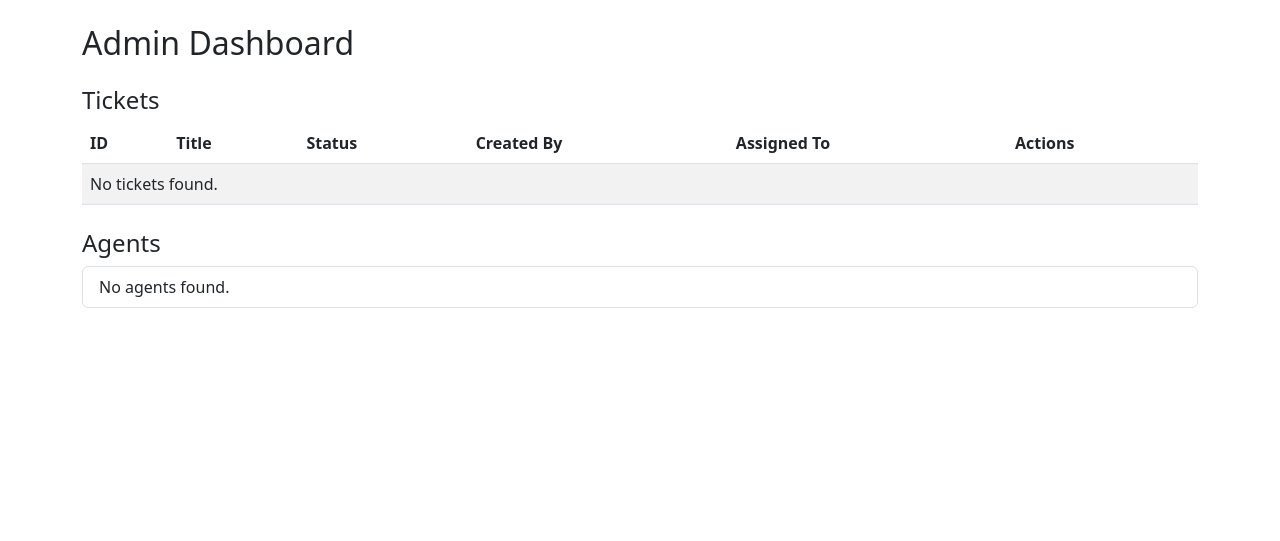
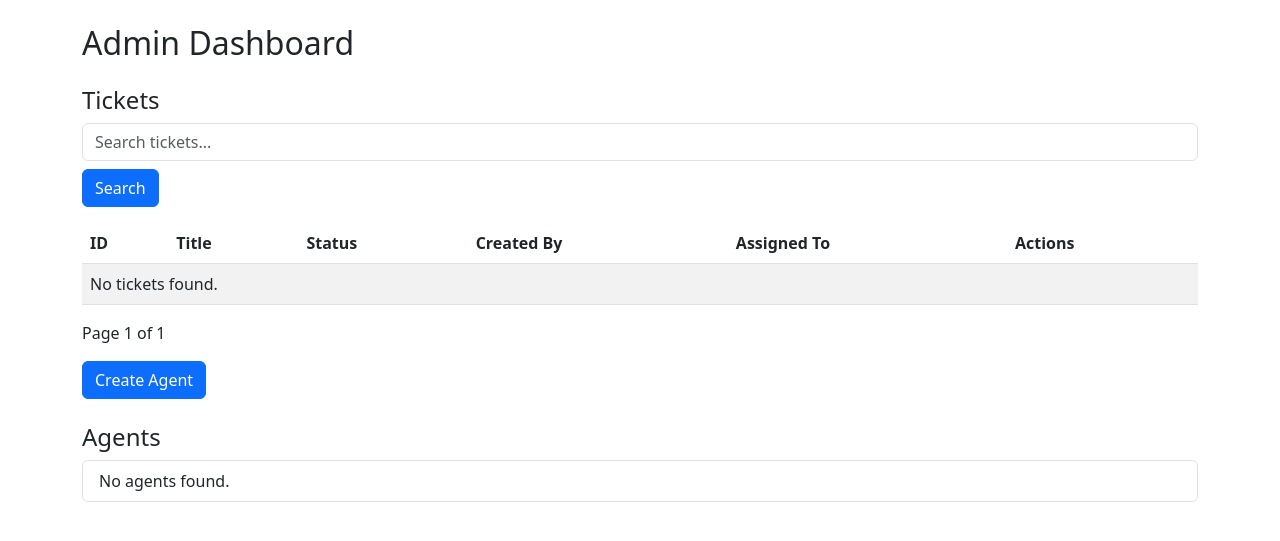
Before and after one commit to olapuajay/helpdesk_mini, a Django app: page /dashboard/ in a window 1280 px wide. Shown: the part 56-597 px from the top of the page. Run offline with Django 5.2, Linux system fonts and the light colour scheme; a user stored in the database is signed in; data comes from the database, SQL or seed files in the repository; both versions use the stored data as it was after the commit; data that the repository does not hold is empty.

Commit message:
Implement user role management and agent creation functionality; update pagination and search features in dashboards

```diff
--- a/accounts/models.py
+++ b/accounts/models.py
@@ -1,14 +1,27 @@
-from django.contrib.auth.models import AbstractUser
+from django.contrib.auth.models import AbstractUser, BaseUserManager
 from django.db import models
 
-# Create your models here.
+class UserManager(BaseUserManager):
+    def create_user(self, username, email=None, password=None, role="user", **extra_fields):
+        if not username:
+            raise ValueError("Username is required")
+        email = self.normalize_email(email)
+        user = self.model(username=username, email=email, role=role, **extra_fields)
+        user.set_password(password)
+        user.save(using=self._db)
+        return user
+
+    def create_superuser(self, username, email=None, password=None, **extra_fields):
+        extra_fields.setdefault("is_staff", True)
+        extra_fields.setdefault("is_superuser", True)
+        return self.create_user(username, email, password, role="admin", **extra_fields)
+
 class User(AbstractUser):
-  ROLE_CHOICES = (
-    ("user", "User"),
-    ("agent", "Agent"),
-    ("admin", "Admin"),
-  )
-  role = models.CharField(max_length=10, choices=ROLE_CHOICES, default="user")
+    ROLE_CHOICES = (
+        ("user", "User"),
+        ("agent", "Agent"),
+        ("admin", "Admin"),
+    )
+    role = models.CharField(max_length=10, choices=ROLE_CHOICES, default="user")
 
-  def __str__(self):
-    return f"{self.username} ({self.role})"
+    objects = UserManager()
--- a/core/pagination.py
+++ b/core/pagination.py
@@ -2,7 +2,7 @@ from rest_framework.pagination import LimitOffsetPagination
 from rest_framework.response import Response
 
 class TicketLimitOffsetPagination(LimitOffsetPagination):
-  default_limit = 10
+  default_limit = 5
   max_limit = 50
 
   def get_paginated_response(self, data):
--- a/templates/admin/dashboard.html
+++ b/templates/admin/dashboard.html
@@ -3,6 +3,12 @@
 {% block content %}
 <h2>Admin Dashboard</h2>
 <h4 class="mt-4">Tickets</h4>
+
+<form method="get" class="mb-3">
+  <input type="text" name="q" placeholder="Search tickets..." value="{{ query }}" class="form-control" />
+  <button type="submit" class="btn btn-primary mt-2">Search</button>
+</form>
+
 <table class="table table-striped">
     <thead>
         <tr>
@@ -40,12 +46,27 @@
     </tbody>
 </table>
 
+<div class="pagination my-3">
+  {% if tickets.has_previous %}
+    <a href="?page={{ tickets.previous_page_number }}" class="btn btn-secondary">Previous</a>
+  {% endif %}
+
+  <span>Page {{ tickets.number }} of {{ tickets.paginator.num_pages }}</span>
+
+  {% if tickets.has_next %}
+    <a href="?page={{ tickets.next_page_number }}" class="btn btn-secondary">Next</a>
+  {% endif %}
+</div>
+
+<a href="{% url 'create_agent' %}" class="btn btn-primary">Create Agent</a>
+
 <h4 class="mt-4">Agents</h4>
-<ul class="list-group">
+<ul class="list-group mb-4">
     {% for agent in agents %}
         <li class="list-group-item">{{ agent.username }} - {{ agent.email }}</li>
     {% empty %}
         <li class="list-group-item">No agents found.</li>
     {% endfor %}
 </ul>
+
 {% endblock %}
--- a/tickets/urls_frontend.py
+++ b/tickets/urls_frontend.py
@@ -3,15 +3,16 @@ from .views_frontend import (
     ticket_list, ticket_detail, ticket_create,
     admin_dashboard, assign_ticket, agent_dashboard
 )
+from accounts.views_frontend import create_agent
 
 urlpatterns = [
     path("", ticket_list, name="ticket_list"),
     path("create/", ticket_create, name="ticket_create"),
     path("<int:pk>/", ticket_detail, name="ticket_detail"),
-
     # Admin
     path("dashboard/", admin_dashboard, name="admin_dashboard"),
     path("assign/<int:ticket_id>/", assign_ticket, name="assign_ticket"),
+    path('dashboard/create-agent/', create_agent, name='create_agent'),
 
     # Agent
     path("agent/dashboard/", agent_dashboard, name="agent_dashboard"),
--- a/tickets/views_frontend.py
+++ b/tickets/views_frontend.py
@@ -4,13 +4,30 @@ from django.contrib import messages
 from .models import Ticket
 from comments.models import Comment
 from accounts.models import User
+from django.core.paginator import Paginator
+from django.db.models import Q
 
 @login_required
 def admin_dashboard(request):
     if request.user.role != "admin":
         return redirect("ticket-list")
-    tickets = Ticket.objects.all().order_by("-created_at")
+
+    query = request.GET.get('q', "")
+    tickets_qs = Ticket.objects.all().order_by("-created_at")
+
+    if query:
+        tickets_qs = tickets_qs.filter(
+            Q(title__icontains=query) |
+            Q(description__icontains=query) |
+            Q(comments__text__icontains=query)
+        ).distinct()
+
     agents = User.objects.filter(role="agent")
+
+    paginator = Paginator(tickets_qs, 5)
+    page_number = request.GET.get('page', 1)
+    tickets = paginator.get_page(page_number)
+
     return render(request, "admin/dashboard.html", {"tickets": tickets, "agents": agents})
 
 @login_required
@@ -31,12 +48,28 @@ def assign_ticket(request, ticket_id):
 def agent_dashboard(request):
     if request.user.role != "agent":
         return redirect("ticket-list")
-    tickets = Ticket.objects.filter(assigned_to=request.user)
+
+    query = request.GET.get('q', "")
+    tickets_qs = Ticket.objects.filter(assigned_to=request.user).order_by('-created_at')
+
+    if query:
+        tickets_qs = tickets_qs.filter(
+            Q(title__icontains=query) |
+            Q(description__icontains=query) |
+            Q(comments__text__icontains=query)
+        ).distinct()
+
+    paginator = Paginator(tickets_qs, 5)
+    page_number = request.GET.get('page', 1)
+    tickets = paginator.get_page(page_number)
     return render(request, "agent/dashboard.html", {"tickets": tickets})
 
 @login_required
 def ticket_list(request):
-    tickets = Ticket.objects.filter(created_by=request.user).order_by('-created_at')
+    tickets_qs = Ticket.objects.filter(created_by=request.user).order_by('-created_at')
+    paginator = Paginator(tickets_qs, 5)
+    page_number = request.GET.get('page', 1)
+    tickets = paginator.get_page(page_number)
     return render(request, 'tickets/ticket_list.html', {'tickets': tickets})
 
 
```
Also changed, not shown: accounts/views_frontend.py (+33 -6 lines), templates/admin/create_agent.html (added, +27 -0 lines), templates/agent/dashboard.html (+17 -0 lines), templates/tickets/ticket_list.html (+11 -0 lines), db.sqlite3.
